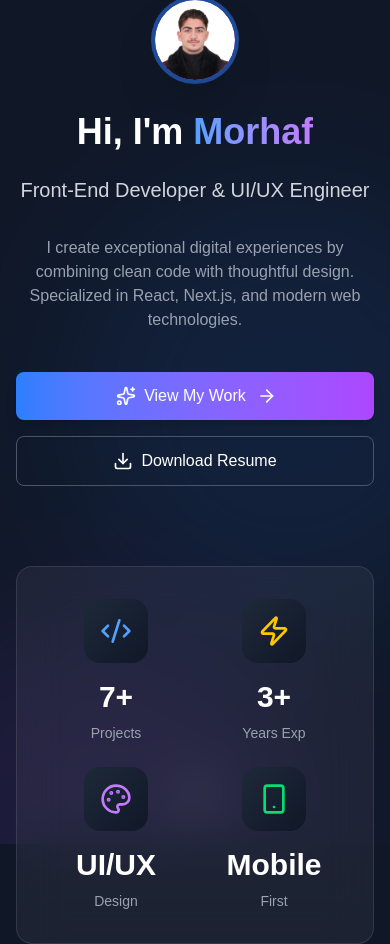
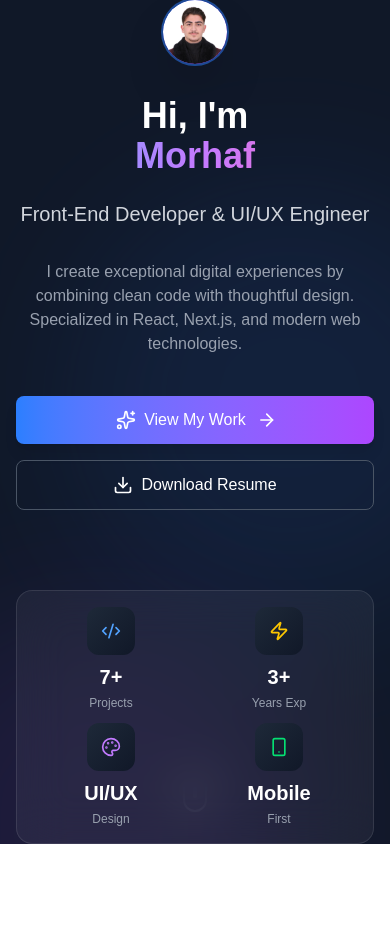
Before and after one commit to MorhafGhziel/Portfolio, a Next.js app: page / in a window 390 px wide. After the commit the page ends 844 px from the top, so only its background shows below. Built offline with nearby package versions, Linux system fonts and the light colour scheme.

Commit message:
style: increased heading size of name in Hero section for stronger emphasis

```diff
--- a/components/Hero.tsx
+++ b/components/Hero.tsx
@@ -51,7 +51,7 @@ const Hero = () => {
             }}
           >
             <motion.div
-              className="w-20 h-20 sm:w-24 sm:h-24 ring-4 ring-blue-500/50 shadow-2xl rounded-full overflow-hidden bg-gradient-to-br from-blue-500 to-purple-500 flex items-center justify-center"
+              className="w-16 h-16 sm:w-20 sm:h-20 md:w-24 md:h-24 ring-2 sm:ring-4 ring-blue-500/50 shadow-2xl rounded-full overflow-hidden bg-gradient-to-br from-blue-500 to-purple-500 flex items-center justify-center"
               whileHover={{ scale: 1.1, rotate: 5 }}
               transition={{ type: "spring", stiffness: 300, damping: 30 }}
             >
@@ -64,21 +64,30 @@ const Hero = () => {
               />
             </motion.div>
           </motion.div>
+
+          {/* Enhanced Title */}
           <motion.h1
-            className="text-4xl sm:text-5xl lg:text-6xl font-bold mb-6"
+            className="text-4xl sm:text-5xl lg:text-7xl font-bold mb-6"
             initial={{ opacity: 0, y: 50 }}
             animate={{ opacity: 1, y: 0 }}
-            transition={{ duration: 0.8, delay: 0.5 }}
+            transition={{ delay: 0.8, duration: 0.8 }}
           >
-            Hi, I'm{" "}
+            <span className="block">Hi, I'm</span>
             <motion.span
-              className="bg-gradient-to-r from-blue-400 to-purple-400 bg-clip-text text-transparent"
-              animate={{ backgroundPosition: ["0%", "100%", "0%"] }}
-              transition={{ duration: 5, repeat: Infinity, ease: "linear" }}
+              className="block bg-gradient-to-r from-blue-400 via-purple-400 to-pink-400 bg-clip-text text-transparent"
+              animate={{
+                backgroundPosition: ["0%", "100%", "0%"],
+              }}
+              transition={{
+                duration: 5,
+                repeat: Infinity,
+                ease: "linear",
+              }}
             >
               Morhaf
             </motion.span>
           </motion.h1>
+
           <p className="text-xl text-gray-300 mb-8">
             Front-End Developer & UI/UX Engineer
           </p>
@@ -110,11 +119,12 @@ const Hero = () => {
           transition={{ duration: 1, delay: 0.5, ease: "easeOut" }}
         >
           <motion.div
-            className="backdrop-blur-xl bg-white/5 border border-white/10 rounded-2xl p-8"
+            className="backdrop-blur-xl bg-white/5 border border-white/10 rounded-2xl p-4 sm:p-6 md:p-8"
             whileHover={{ scale: 1.02 }}
             transition={{ type: "spring", stiffness: 300, damping: 30 }}
           >
-            <div className="grid grid-cols-2 gap-6">
+            <div className="grid grid-cols-2 gap-3 sm:gap-4 md:gap-6">
+              {/* Projects Stat */}
               <motion.div
                 className="text-center"
                 initial={{ scale: 0, opacity: 0 }}
@@ -123,16 +133,19 @@ const Hero = () => {
                 whileHover={{ scale: 1.05 }}
               >
                 <motion.div
-                  className="w-16 h-16 mx-auto mb-4 rounded-2xl bg-gradient-to-br from-gray-800 to-gray-900 flex items-center justify-center"
+                  className="w-12 h-12 sm:w-14 sm:h-14 md:w-16 md:h-16 mx-auto mb-2 sm:mb-3 md:mb-4 rounded-xl sm:rounded-2xl bg-gradient-to-br from-gray-800 to-gray-900 flex items-center justify-center"
                   whileHover={{ rotate: 360 }}
                   transition={{ duration: 0.6 }}
                 >
-                  <Code2 className="w-8 h-8 text-blue-400" />
+                  <Code2 className="w-5 h-5 sm:w-6 sm:h-6 md:w-8 md:h-8 text-blue-400" />
                 </motion.div>
-                <div className="text-3xl font-bold text-white mb-2">7+</div>
-                <div className="text-sm text-gray-400">Projects</div>
+                <div className="text-xl sm:text-2xl md:text-3xl font-bold text-white mb-1 sm:mb-2">
+                  7+
+                </div>
+                <div className="text-xs sm:text-sm text-gray-400">Projects</div>
               </motion.div>
 
+              {/* Experience Stat */}
               <motion.div
                 className="text-center"
                 initial={{ scale: 0, opacity: 0 }}
@@ -141,16 +154,21 @@ const Hero = () => {
                 whileHover={{ scale: 1.05 }}
               >
                 <motion.div
-                  className="w-16 h-16 mx-auto mb-4 rounded-2xl bg-gradient-to-br from-gray-800 to-gray-900 flex items-center justify-center"
+                  className="w-12 h-12 sm:w-14 sm:h-14 md:w-16 md:h-16 mx-auto mb-2 sm:mb-3 md:mb-4 rounded-xl sm:rounded-2xl bg-gradient-to-br from-gray-800 to-gray-900 flex items-center justify-center"
                   whileHover={{ rotate: 360 }}
                   transition={{ duration: 0.6 }}
                 >
-                  <Zap className="w-8 h-8 text-yellow-400" />
+                  <Zap className="w-5 h-5 sm:w-6 sm:h-6 md:w-8 md:h-8 text-yellow-400" />
                 </motion.div>
-                <div className="text-3xl font-bold text-white mb-2">3+</div>
-                <div className="text-sm text-gray-400">Years Exp</div>
+                <div className="text-xl sm:text-2xl md:text-3xl font-bold text-white mb-1 sm:mb-2">
+                  3+
+                </div>
+                <div className="text-xs sm:text-sm text-gray-400">
+                  Years Exp
+                </div>
               </motion.div>
 
+              {/* UI/UX Stat */}
               <motion.div
                 className="text-center"
                 initial={{ scale: 0, opacity: 0 }}
@@ -159,16 +177,19 @@ const Hero = () => {
                 whileHover={{ scale: 1.05 }}
               >
                 <motion.div
-                  className="w-16 h-16 mx-auto mb-4 rounded-2xl bg-gradient-to-br from-gray-800 to-gray-900 flex items-center justify-center"
+                  className="w-12 h-12 sm:w-14 sm:h-14 md:w-16 md:h-16 mx-auto mb-2 sm:mb-3 md:mb-4 rounded-xl sm:rounded-2xl bg-gradient-to-br from-gray-800 to-gray-900 flex items-center justify-center"
                   whileHover={{ rotate: 360 }}
                   transition={{ duration: 0.6 }}
                 >
-                  <Palette className="w-8 h-8 text-purple-400" />
+                  <Palette className="w-5 h-5 sm:w-6 sm:h-6 md:w-8 md:h-8 text-purple-400" />
                 </motion.div>
-                <div className="text-3xl font-bold text-white mb-2">UI/UX</div>
-                <div className="text-sm text-gray-400">Design</div>
+                <div className="text-xl sm:text-2xl md:text-3xl font-bold text-white mb-1 sm:mb-2">
+                  UI/UX
+                </div>
+                <div className="text-xs sm:text-sm text-gray-400">Design</div>
               </motion.div>
 
+              {/* Mobile Stat */}
               <motion.div
                 className="text-center"
                 initial={{ scale: 0, opacity: 0 }}
@@ -177,14 +198,16 @@ const Hero = () => {
                 whileHover={{ scale: 1.05 }}
               >
                 <motion.div
-                  className="w-16 h-16 mx-auto mb-4 rounded-2xl bg-gradient-to-br from-gray-800 to-gray-900 flex items-center justify-center"
+                  className="w-12 h-12 sm:w-14 sm:h-14 md:w-16 md:h-16 mx-auto mb-2 sm:mb-3 md:mb-4 rounded-xl sm:rounded-2xl bg-gradient-to-br from-gray-800 to-gray-900 flex items-center justify-center"
                   whileHover={{ rotate: 360 }}
                   transition={{ duration: 0.6 }}
                 >
-                  <Smartphone className="w-8 h-8 text-green-400" />
+                  <Smartphone className="w-5 h-5 sm:w-6 sm:h-6 md:w-8 md:h-8 text-green-400" />
                 </motion.div>
-                <div className="text-3xl font-bold text-white mb-2">Mobile</div>
-                <div className="text-sm text-gray-400">First</div>
+                <div className="text-xl sm:text-2xl md:text-3xl font-bold text-white mb-1 sm:mb-2">
+                  Mobile
+                </div>
+                <div className="text-xs sm:text-sm text-gray-400">First</div>
               </motion.div>
             </div>
           </motion.div>
```
